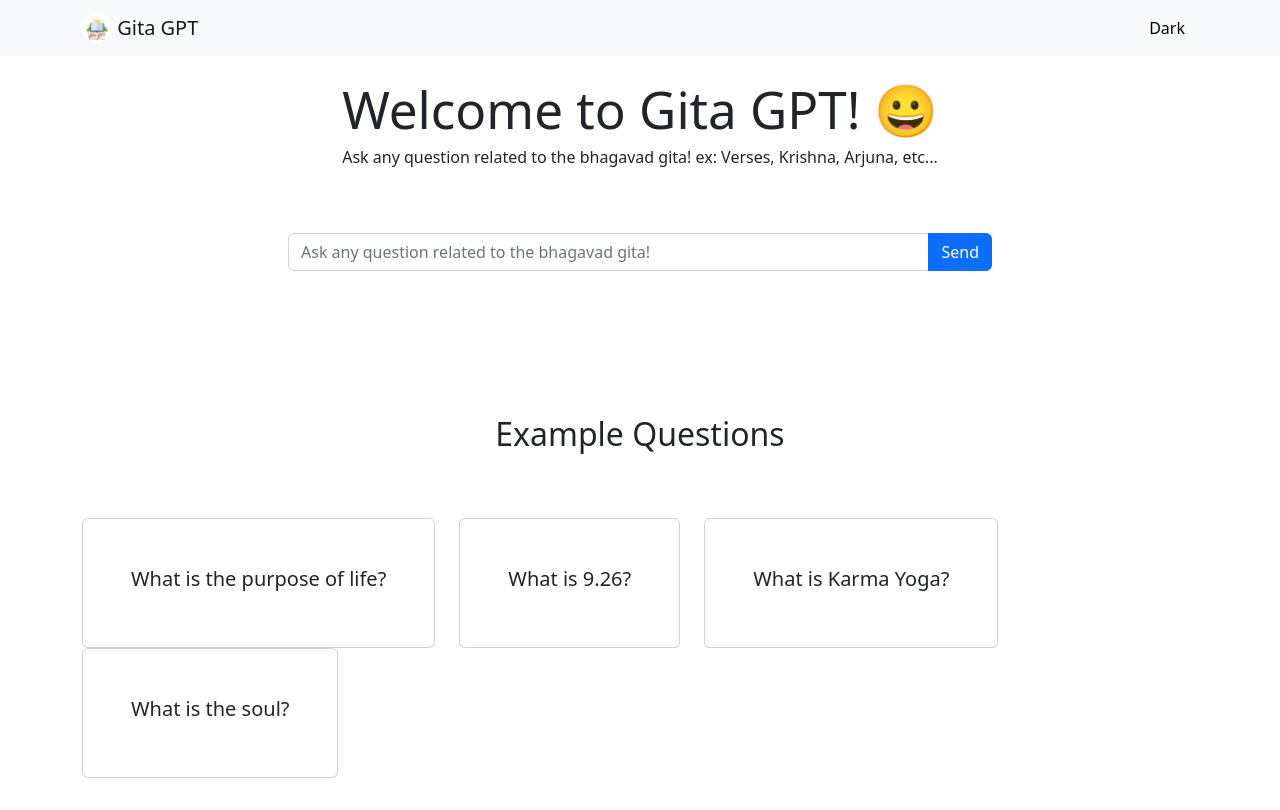
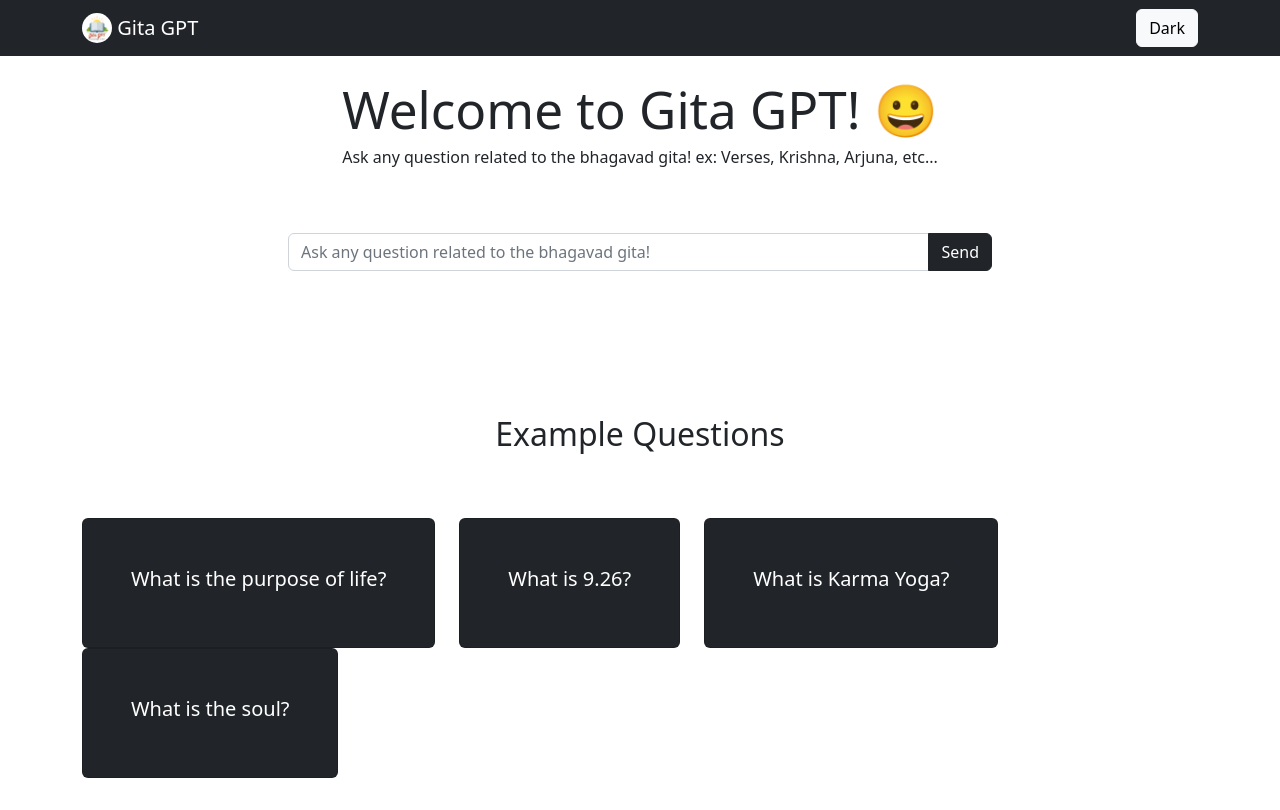
Before and after one commit to DudeUnoob/Gita_GPT, a React (Vite) app: page / in a window 1280 px wide. Built offline with nearby package versions, Linux system fonts and the light colour scheme.

Commit message:
darktheme with useContext

```diff
--- a/src/App.jsx
+++ b/src/App.jsx
@@ -5,6 +5,7 @@ import { BrowserRouter, Route, Routes, Router} from "react-router-dom"
 import Home from './pages/Home'
 import 'bootstrap/dist/css/bootstrap.min.css';
 import Navigation from './components/Navbar'
+import { ThemeProvider } from './components/ThemeContext'
 
 
 function App() {
@@ -12,10 +13,12 @@ function App() {
 
   return (
     <BrowserRouter>
+    <ThemeProvider>
     <Navigation />
       <Routes>
         <Route element={<Home />} exact path="/"></Route>
       </Routes>
+      </ThemeProvider>
     </BrowserRouter>
   )
 }
--- a/src/components/Navbar.jsx
+++ b/src/components/Navbar.jsx
@@ -1,19 +1,23 @@
 import  { useState, useEffect, createContext, useContext } from 'react';
 import { Navbar, Container, Nav, Button } from 'react-bootstrap';
 import img from "../../public/gita_gpt.png"
+import { ThemeContext, ThemeProvider, useTheme, useThemeUpdate } from './ThemeContext';
 
 export default function Navigation () {
+    const darkTheme = useTheme()
+    const toggleTheme = useThemeUpdate()
+    // const [theme, setTheme] = useState("light")
+    // const handleTheme = () => {
+    //   return theme == "light" ? setTheme("dark") : setTheme("light")
+    // }
 
-    const [theme, setTheme] = useState("light")
-    const handleTheme = () => {
-      return theme == "light" ? setTheme("dark") : setTheme("light")
-    }
 
     return (
         <>
         {/* bg="dark" variant="dark" */}
-        <Navbar className='navbar_render' bg={theme} variant={theme}>
-        <Container>
+
+        <Navbar className='navbar_render' bg={darkTheme == true ? "dark" : "light"} variant={darkTheme == true ? "dark" : "light"}>
+        <Container >
           <Navbar.Brand href="/">
             <img
               alt=""
@@ -26,7 +30,7 @@ export default function Navigation () {
             Gita GPT
           </Navbar.Brand>
           <Nav.Link>
-            <Button variant='light' onClick={handleTheme}>Dark</Button>
+            <Button variant='light' onClick={toggleTheme}>Dark</Button>
           </Nav.Link>
         </Container>
       </Navbar>
--- a/src/components/ThemeContext.jsx
+++ b/src/components/ThemeContext.jsx
@@ -1,21 +1,30 @@
 
-// import React, { useState, useEffect, useContext, createContext } from 'react';
+import React, { useState, useEffect, useContext, createContext } from 'react';
 
-// const ThemeContext = React.createContext()
-// const ThemeUpdateContext = React.createContext()
+export const ThemeContext = React.createContext()
+export const ThemeUpdateContext = React.createContext()
 
-// export function ThemeProvider({ children, themeVariant }) {
-//     const [darkTheme, setDarkTheme] = useState("light")
+export function useTheme(){
+    return useContext(ThemeContext)
+}
 
-//     function toggleTheme() {
-//         setDarkTheme(prevDarkTheme == "light" ? "dark" : "light")
-//     }
+export function useThemeUpdate(){
 
-//     return (
-//         <ThemeContext.Provider value={themeVariant}>
+    return useContext(ThemeUpdateContext)
+}
 
-//             {children}
+export function ThemeProvider({ children }) {
+    const [darkTheme, setDarkTheme] = useState(true)
 
-//         </ThemeContext.Provider>
-//     )
-// }
+    function toggleTheme () {
+        setDarkTheme(prevDarkTheme => !prevDarkTheme)
+    }
+
+    return (
+        <ThemeContext.Provider value={darkTheme}>
+            <ThemeUpdateContext.Provider value={toggleTheme}>
+            {children}
+            </ThemeUpdateContext.Provider>
+        </ThemeContext.Provider>
+    )
+}
--- a/src/pages/Home.jsx
+++ b/src/pages/Home.jsx
@@ -1,11 +1,13 @@
 import { useState, useEffect, useRef, useContext } from 'react';
 import { Button, Card, Container, Form, InputGroup, Row, Spinner, Col } from "react-bootstrap"
-
+import { ThemeContext, ThemeProvider, useTheme, useThemeUpdate } from "../components/ThemeContext";
 import { callApi } from '../functions/api';
 import "../public/Home.css"
 
 
 export default function Home() {
+    const darkTheme = useTheme()
+    const toggleTheme = useThemeUpdate()
 
     const inputText = useRef(null)
     const [messageValue, setMessageValue] = useState(null)
@@ -69,7 +71,7 @@ export default function Home() {
                         required
                         onKeyDown={(e) => e.code == "Enter" ? handleCallGPT() : ""}
                     />
-                    <Button id="button-addon1" onClick={handleCallGPT} disabled={loading}>
+                    <Button id="button-addon1" onClick={handleCallGPT} disabled={loading} variant={darkTheme == true ? "dark" : "primary"}>
                         Send
                     </Button>
 
@@ -94,9 +96,9 @@ export default function Home() {
                             return (
 
                                 <Col key={i} lg="auto">
-                                    <Card onClick={() => inputText.current.value = elm}>
+                                    <Card onClick={() => inputText.current.value = elm} bg={darkTheme == true ? "dark" : "light"} >
                                         <Card.Body>
-                                            <Card.Title>{elm}</Card.Title>
+                                            <Card.Title style={{color: darkTheme == true ? "white" : "black"}}>{elm}</Card.Title>
                                         </Card.Body>
                                     </Card>
                                 </Col>
```
